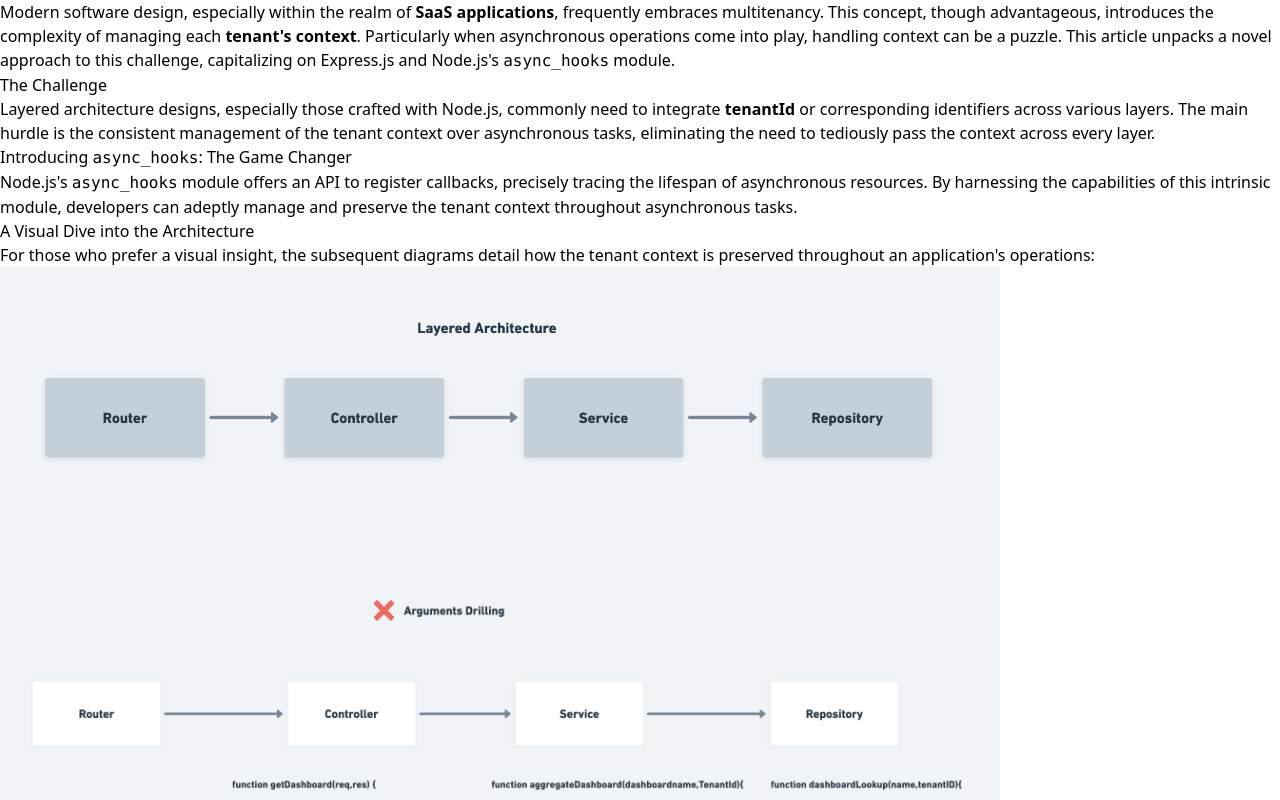
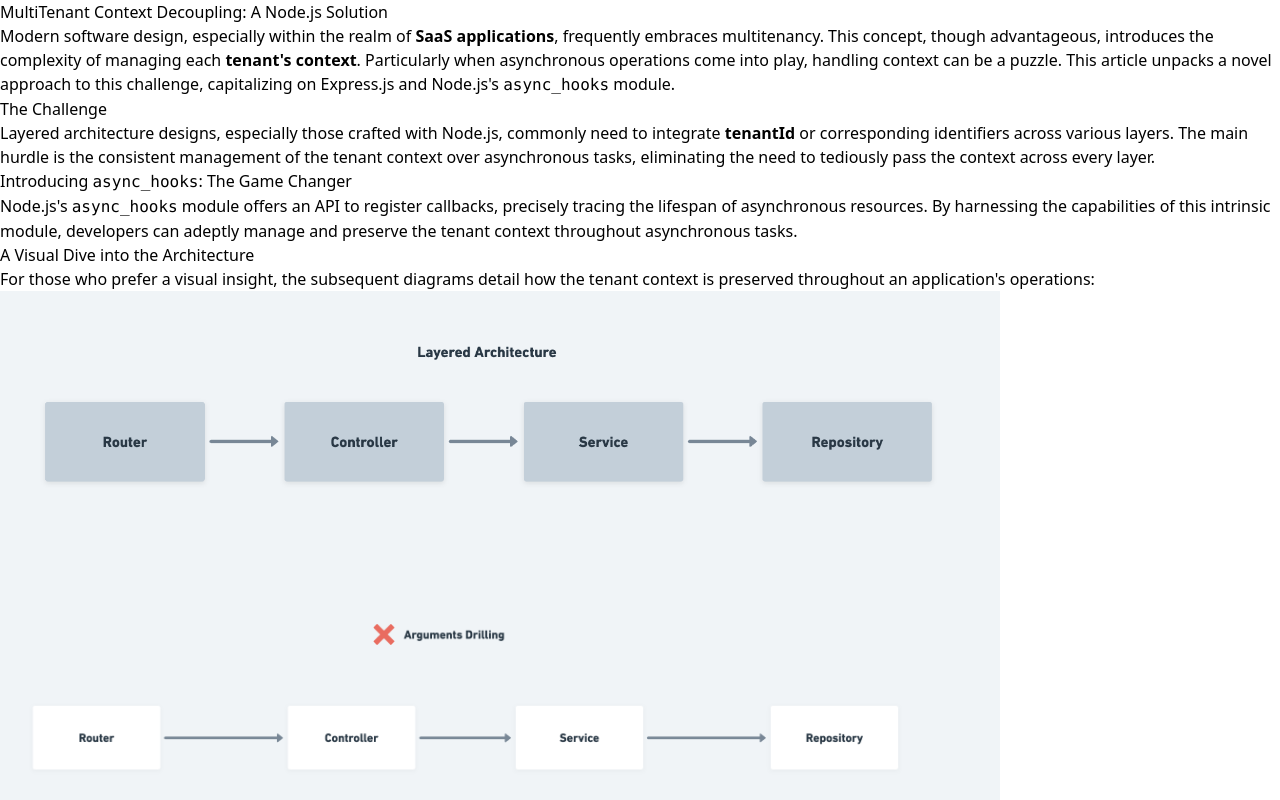
Before and after one commit to kartikmanimuthu/kartikmanimuthu, a Next.js app: page /blog/multitenant-context-decouple in a window 1280 px wide. Shown: the top 800 px of the page. Built offline with nearby package versions, Linux system fonts and the light colour scheme.

Commit message:
fix : dark mode badge color and blog title h2

```diff
--- a/components/Badge.tsx
+++ b/components/Badge.tsx
@@ -11,7 +11,7 @@ const Badge: React.FC = ({ data }: BadgeProps) => {
         {data?.map((literal, index) => (
           <li
             key={index}
-            className="inline-block bg-gray-200 rounded px-2 py-1 text-base font-semibold text-gray-700 mr-2 mb-2"
+            className="inline-block bg-gray-400  text-gray-900  dark:bg-gray-700 dark:text-gray-200 rounded px-2 py-1 text-base font-semibold mr-2 mb-2"
           >
             {literal}
           </li>
--- a/pages/blog/multitenant-context-decouple.mdx
+++ b/pages/blog/multitenant-context-decouple.mdx
@@ -8,7 +8,7 @@ author: Kartik Manimuthu
 
 import Image from "next/image";
 
-# MultiTenant Context Decoupling: A Node.js Solution
+## MultiTenant Context Decoupling: A Node.js Solution
 
 Modern software design, especially within the realm of **SaaS applications**, frequently embraces multitenancy. This concept, though advantageous, introduces the complexity of managing each **tenant's context**. Particularly when asynchronous operations come into play, handling context can be a puzzle. This article unpacks a novel approach to this challenge, capitalizing on Express.js and Node.js's `async_hooks` module.
 
```
